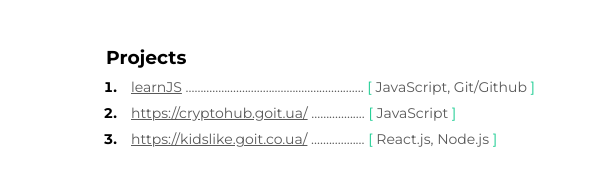
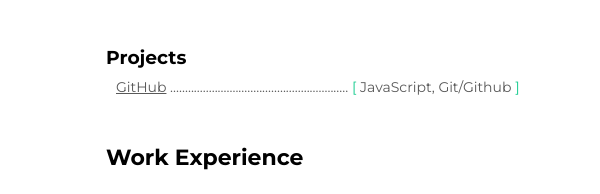
Before and after one commit to SerberDark/CV, a plain HTML site: page index.html in a window 1280 px wide. Shown: the part 277-471 px from the top of the page, 414-1014 px from the left. Drawn offline with Linux system fonts and the light colour scheme.

Commit message:
правки

```diff
--- a/css/style.css
+++ b/css/style.css
@@ -373,6 +373,7 @@
 aside {
   background: #1e2939;
   padding-top: 40px;
+  width: 370px;
 }
 aside img {
   width: 370px;
@@ -445,13 +446,17 @@
 }
 .about_mi_container ol li::marker {
   font-weight: 700;
-  color: #000000;
+  color: rgba(0, 199, 133, 0.925);
 }
 .about_mi_container ul li::marker {
   color: #ff6b08;
 }
 .projects_container .bracket {
   color: rgba(0, 199, 133, 0.925);
+}
+.projects_container ol {
+  list-style-type: none;
+  padding-left: 0;
 }
 .proffesion,
 .fio {
--- a/index.html
+++ b/index.html
@@ -79,33 +79,13 @@
           <h3>Projects</h3>
           <ol>
             <li>
-              <a
-                target="_blank"
-                href="https://github.com/SerberDark/learnJS/blob/master/taskJS.js"
-                >learnJS</a
-              >
+              <a target="_blank" href="https://github.com/SerberDark">GitHub</a>
               <span
                 >............................................................</span
               >
               <span
                 ><span class="bracket"> [</span> JavaScript, Git/Github
                 <span class="bracket">]</span></span
-              >
-            </li>
-            <li>
-              <a href="#">https://cryptohub.goit.ua/</a>
-              <span>..................</span>
-              <span
-                ><span class="bracket"> [</span> JavaScript
-                <span class="bracket"> ]</span></span
-              >
-            </li>
-            <li>
-              <a href="#">https://kidslike.goit.co.ua/</a>
-              <span>..................</span>
-              <span
-                ><span class="bracket"> [</span> React.js, Node.js
-                <span class="bracket"> ]</span></span
               >
             </li>
           </ol>
```
